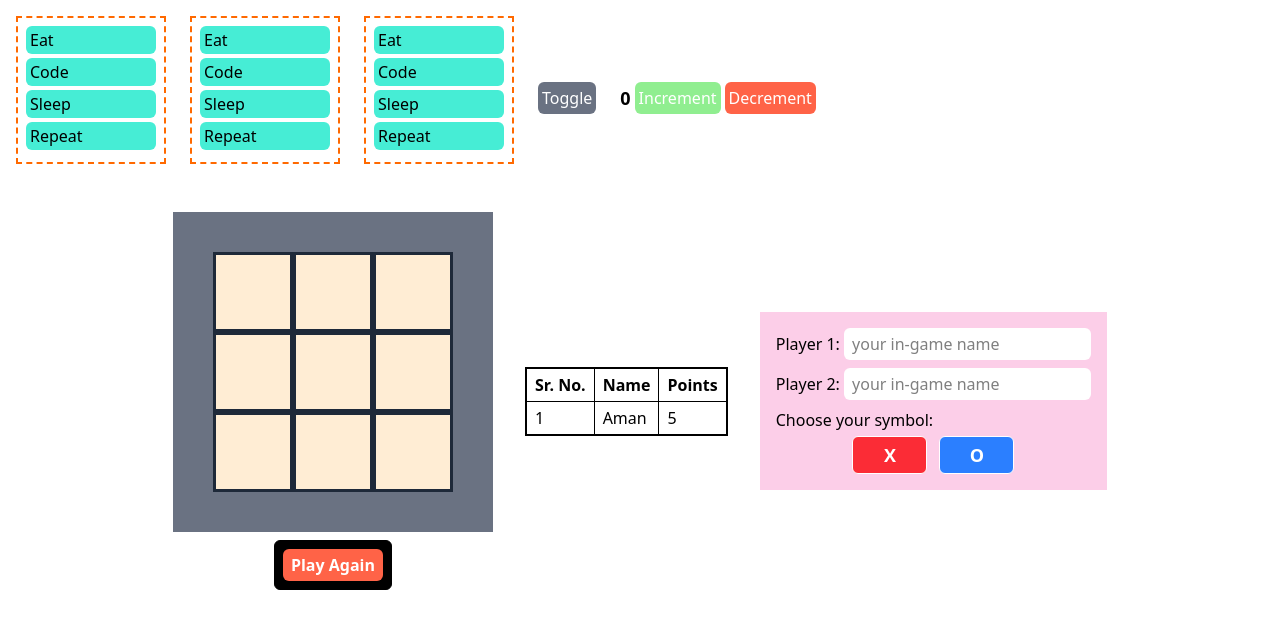
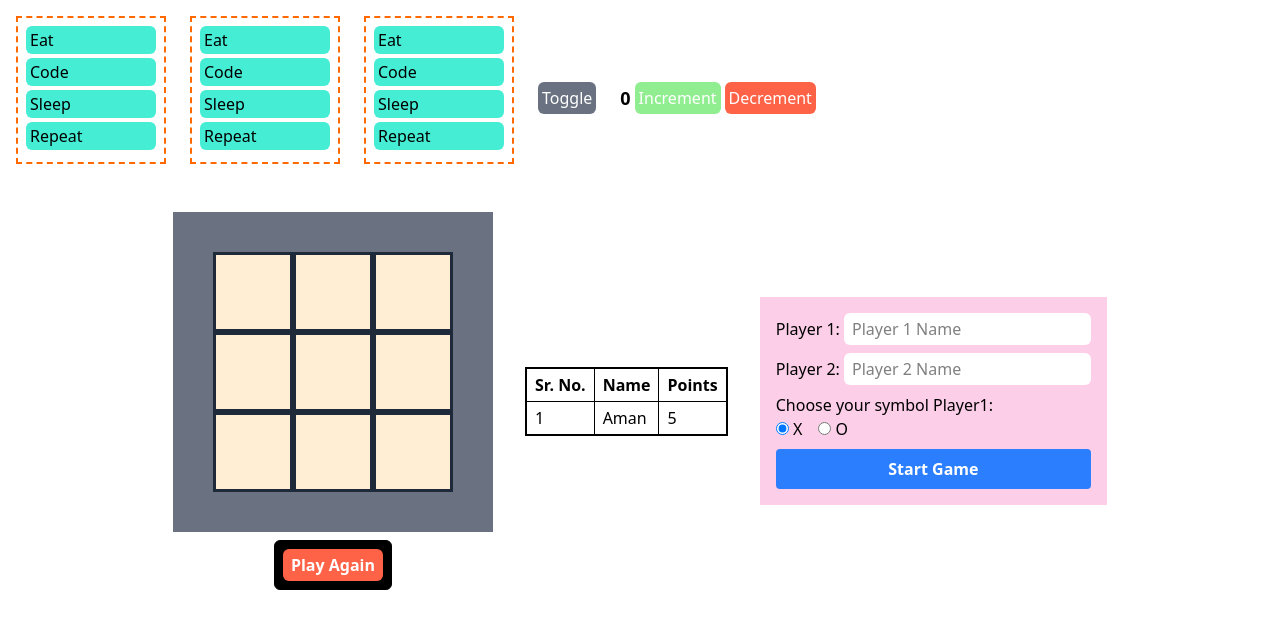
Before and after one commit to verma2510/react-project, a React (Vite) app: page / in a window 1280 px wide. Shown: the top 628 px of the page. Built offline with nearby package versions, Linux system fonts and the light colour scheme.

Commit message:
done with player form

```diff
--- a/src/components/Player.tsx
+++ b/src/components/Player.tsx
@@ -1,40 +1,72 @@
-import React from "react";
+import React, { useState } from "react";
 
-const Player: React.FC = () => {
+type PlayerSetupProps = {
+  onStart: (players: {
+    player1: string;
+    player2: string;
+    symbol1: "X" | "O";
+  }) => void;
+};
+
+const Player: React.FC<PlayerSetupProps> = ({ onStart }) => {
+  const [player1, setPlayer1] = useState("");
+  const [player2, setPlayer2] = useState("");
+  const [symbol1, setSymbol1] = useState<"X" | "O">("X");
+
   const players = [
     { id: 1, label: "Player 1", name: "player1" },
     { id: 2, label: "Player 2", name: "player2" },
   ];
 
+  const handleSubmit = (e: React.FormEvent) => {
+    e.preventDefault();
+    if (!player1 || !player2 || player1 === player2) return;
+    onStart({ player1, player2, symbol1 });
+  };
+
   return (
     <div className="p-4 bg-pink-200">
-      <form action="" className="flex flex-col">
+      <form action="" className="flex flex-col" onSubmit={handleSubmit}>
         {players.map((player) => (
           <div key={player.id}>
             <label htmlFor={player.name}>{player.label}: </label>
             <input
               type="text"
               className="rounded-md px-2 py-1 mb-2 bg-white focus-outline-2 focus:outline-red-400 "
-              name={player.name}
-              placeholder="your in-game name"
+              value={player.name === "player1" ? player1 : player2}
+              onChange={(e) => {
+                if (player.name === "player1") {
+                  setPlayer1(e.target.value);
+                } else {
+                  setPlayer2(e.target.value);
+                }
+              }}
+              required
+              placeholder={`${player.label} Name`}
             />
           </div>
         ))}
-        <label htmlFor="symbol">Choose your symbol: </label>
-        <div className="flex items-center justify-center gap-3 mt-1">
-          {["X", "O"].map((symbol, index) => (
-            <button
-              key={index}
-              className={`border px-2 py-1 w-[75px] font-bold rounded-md text-lg cursor-pointer ${
-                symbol === "X"
-                  ? "bg-red-500 text-white"
-                  : "bg-blue-500 text-white"
-              }`}
-            >
+        <label htmlFor="symbol">Choose your symbol Player1: </label>
+        <div className="flex gap-4">
+          {["X", "O"].map((symbol) => (
+            <label key={symbol}>
+              <input
+                type="radio"
+                name="symbol"
+                value={symbol}
+                checked={symbol1 === symbol}
+                onChange={() => setSymbol1(symbol as "X" | "O")}
+              />{" "}
               {symbol}
-            </button>
+            </label>
           ))}
         </div>
+        <button
+          type="submit"
+          className="bg-blue-500 text-white font-semibold cursor-pointer px-4 py-2 rounded mt-2"
+        >
+          Start Game
+        </button>
       </form>
     </div>
   );
```
